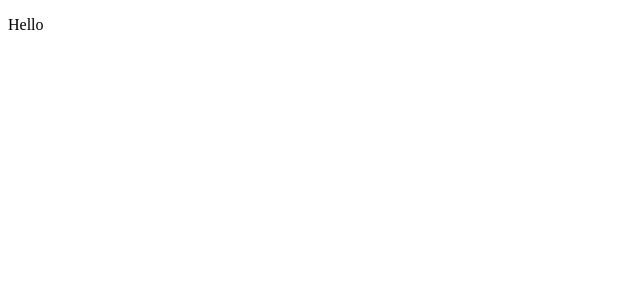
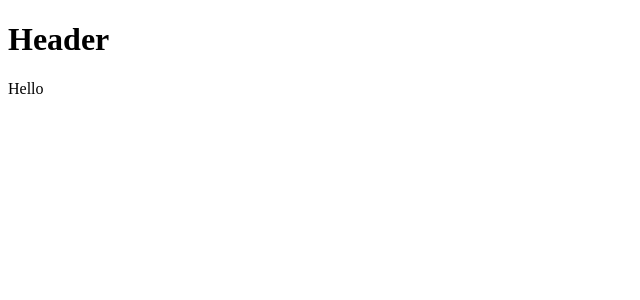
Before and after one commit to leroybm/sick-fits-v2, a Next.js app in the folder frontend/: page / in a window 1280 px wide. Shown: the top 300 px of the page, without its empty margins (0-640 px from the left). Built offline with nearby package versions, Linux system fonts and the light colour scheme.

Commit message:
feat: adds _app.js and _document.js

```diff
--- /dev/null
+++ b/frontend/components/Page.js
@@ -0,0 +1,14 @@
+import PropTypes from 'prop-types';
+
+export default function Page({ children }) {
+  return (
+    <main>
+      <h1>Header</h1>
+      {children}
+    </main>
+  );
+}
+
+Page.propTypes = {
+  children: PropTypes.any,
+};
--- /dev/null
+++ b/frontend/pages/_app.js
@@ -0,0 +1,17 @@
+import PropTypes from 'prop-types';
+
+import Page from '../components/Page';
+
+export default function MyApp({ Component, pageProps }) {
+  return (
+    <Page>
+      {/* eslint-disable-next-line react/jsx-props-no-spreading */}
+      <Component {...pageProps} />
+    </Page>
+  );
+}
+
+MyApp.propTypes = {
+  Component: PropTypes.any,
+  pageProps: PropTypes.any,
+};
--- /dev/null
+++ b/frontend/pages/_document.js
@@ -0,0 +1,15 @@
+import Document, { Html, Head, Main, NextScript } from 'next/document';
+
+export default class MyDocument extends Document {
+  render() {
+    return (
+      <Html lang="en-CA">
+        <Head />
+        <body>
+          <Main />
+          <NextScript />
+        </body>
+      </Html>
+    );
+  }
+}
```
